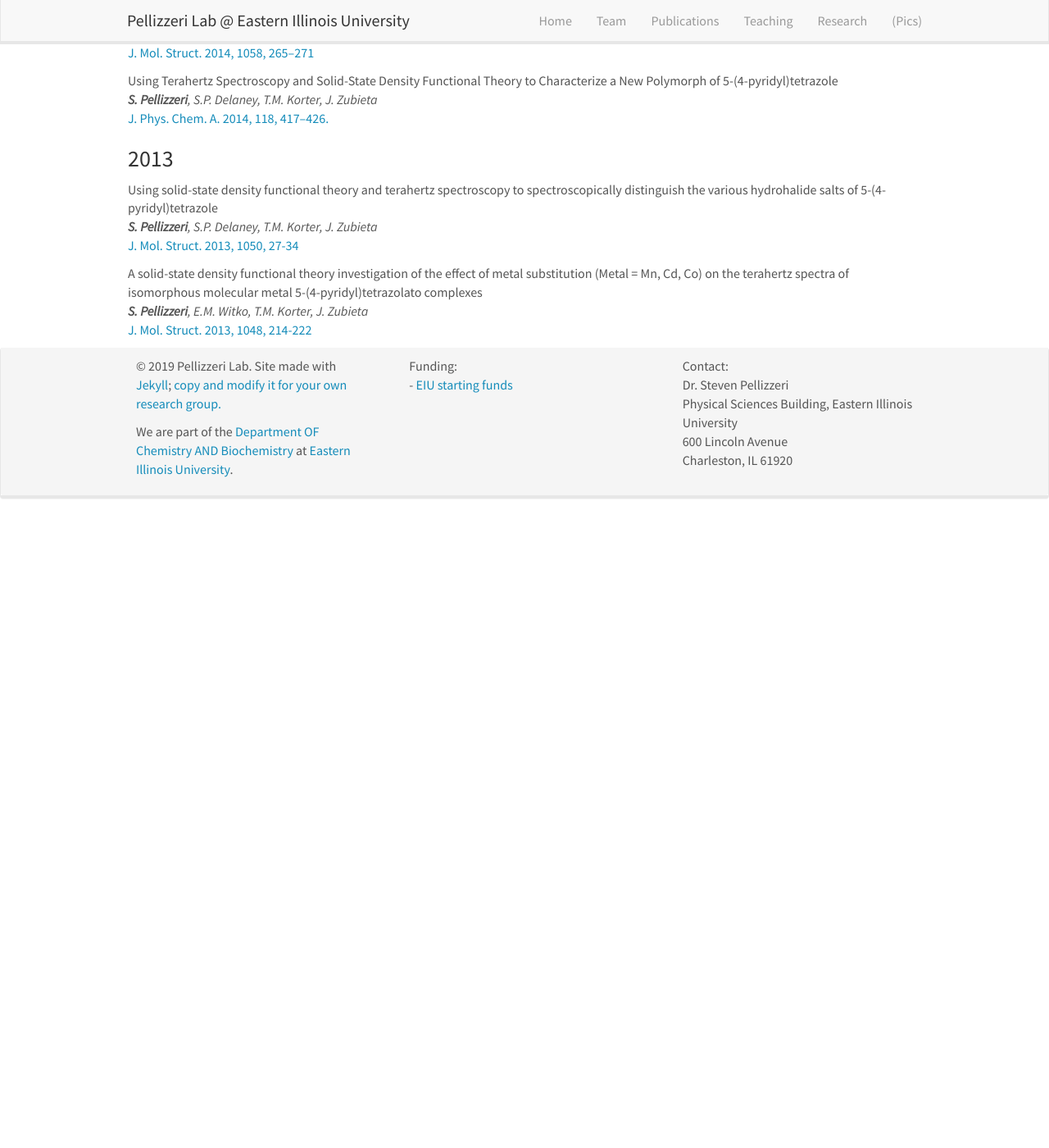
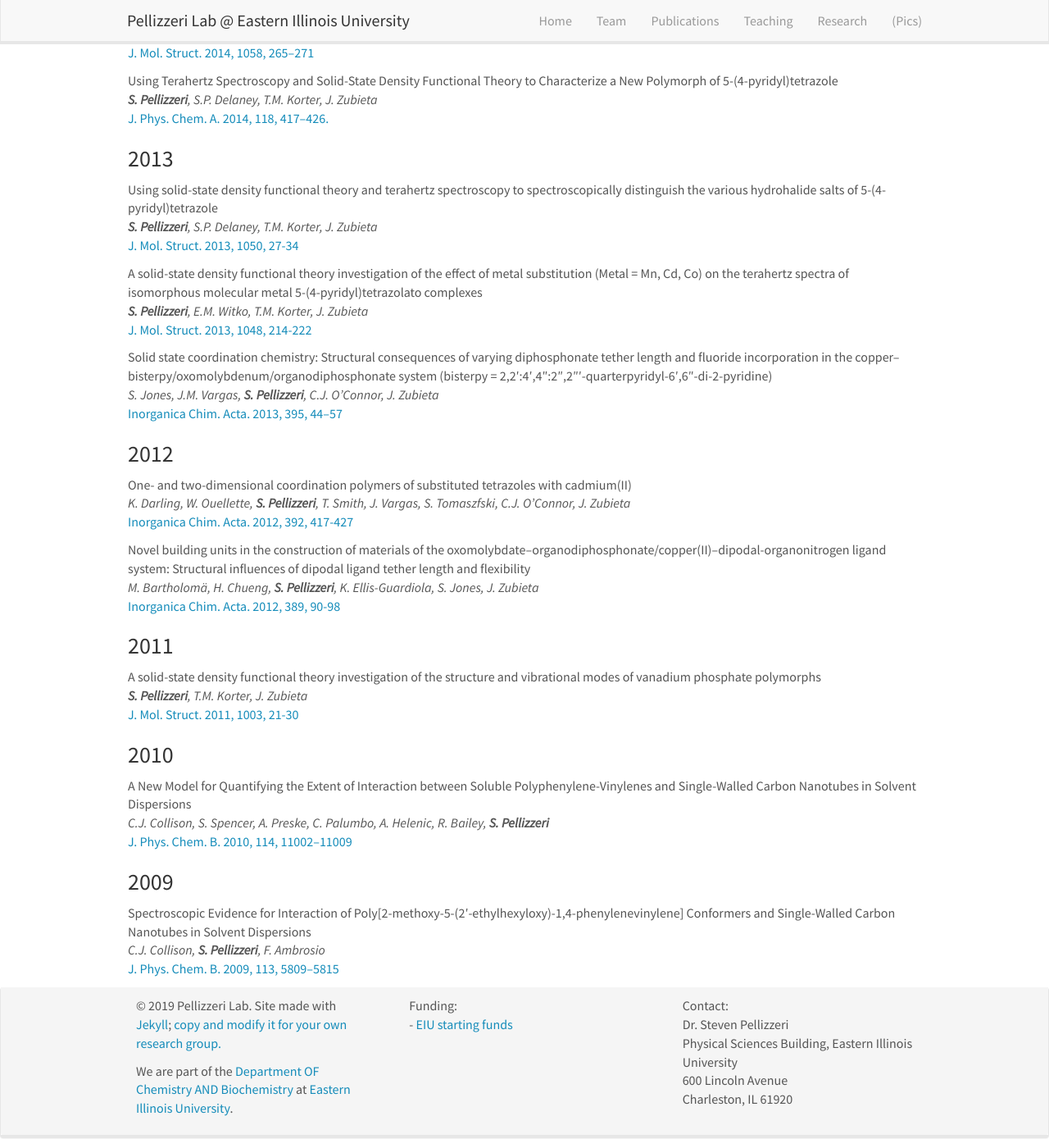
Before and after one commit to PellizzeriLab/PellizzeriLab.github.io, a Jekyll site: the page built from _pages/publications.md, in a window 1280 px wide and 1400 px high, scrolled down 2041 px. Shown: the whole window at 82% size. Built offline with Jekyll 4.4.1, drawn with Linux system fonts in a browser that asks for light colours; nearby versions of some CDN libraries; before the commit the page ends 2671 px from its top, so only the background shows below that.

Commit message:
Pub update

```diff
--- a/_data/publist.yml
+++ b/_data/publist.yml
@@ -98,3 +98,69 @@
   news2: ~
   title: "A solid-state density functional theory investigation of the effect of metal substitution (Metal = Mn, Cd, Co) on the terahertz spectra of isomorphous molecular metal 5-(4-pyridyl)tetrazolato complexes"
   year: 2013
+-
+  authors: "S. Jones, J.M. Vargas, **S. Pellizzeri**, C.J. O’Connor, J. Zubieta"
+  description: ~
+  highlight: 0
+  image: 1-s2.0-S0020169312006020-fx1.jpg
+  link:
+    display: "Inorganica Chim. Acta. 2013, 395, 44–57"
+    url: "https://doi.org/10.1016/j.ica.2012.10.023"
+  news2: ~
+  title: "Solid state coordination chemistry: Structural consequences of varying diphosphonate tether length and fluoride incorporation in the copper–bisterpy/oxomolybdenum/organodiphosphonate system (bisterpy = 2,2′:4′,4″:2″,2″′-quarterpyridyl-6′,6″-di-2-pyridine)"
+  year: 2013
+-
+  authors: "K. Darling, W. Ouellette, **S. Pellizzeri**, T. Smith, J. Vargas, S. Tomaszfski, C.J. O’Connor, J. Zubieta"
+  description: ~
+  highlight: 0
+  image: 1-s2.0-S0020169312003490-fx1.jpg
+  link:
+    display: "Inorganica Chim. Acta. 2012, 392, 417-427"
+    url: "https://doi.org/10.1016/j.ica.2012.05.019"
+  news2: ~
+  title: "One- and two-dimensional coordination polymers of substituted tetrazoles with cadmium(II)"
+  year: 2012
+-
+  authors: "M. Bartholomä, H. Chueng, **S. Pellizzeri**, K. Ellis-Guardiola, S. Jones, J. Zubieta"
+  description: ~
+  highlight: 0
+  image: 1-s2.0-S0020169312000126-fx1.jpg
+  link:
+    display: "Inorganica Chim. Acta. 2012, 389, 90-98"
+    url: "https://doi.org/10.1016/j.ica.2012.01.011"
+  news2: ~
+  title: "Novel building units in the construction of materials of the oxomolybdate–organodiphosphonate/copper(II)–dipodal-organonitrogen ligand system: Structural influences of dipodal ligand tether length and flexibility"
+  year: 2012
+-
+  authors: "**S. Pellizzeri**, T.M. Korter, J. Zubieta"
+  description: ~
+  highlight: 0
+  image: 1-s2.0-S0022286011005229-gr2.jpg
+  link:
+    display: "J. Mol. Struct. 2011, 1003, 21-30"
+    url: "https://doi.org/10.1016/j.molstruc.2011.06.047"
+  news2: ~
+  title: "A solid-state density functional theory investigation of the structure and vibrational modes of vanadium phosphate polymorphs"
+  year: 2011
+-
+  authors: "C.J. Collison, S. Spencer, A. Preske, C. Palumbo, A. Helenic, R. Bailey, **S. Pellizzeri**"
+  description: ~
+  highlight: 0
+  image: 1-s2.0-S0022286011005229-gr2.jpg
+  link:
+    display: "J. Phys. Chem. B. 2010, 114, 11002–11009"
+    url: "https://doi.org/10.1021/jp104705y"
+  news2: ~
+  title: "A New Model for Quantifying the Extent of Interaction between Soluble Polyphenylene-Vinylenes and Single-Walled Carbon Nanotubes in Solvent Dispersions"
+  year: 2010
+-
+  authors: "C.J. Collison, **S. Pellizzeri**, F. Ambrosio"
+  description: ~
+  highlight: 0
+  image: jp-2008-11241v_0004.gif
+  link:
+    display: "J. Phys. Chem. B. 2009, 113, 5809–5815"
+    url: "https://doi.org/10.1021/jp811241v"
+  news2: ~
+  title: "Spectroscopic Evidence for Interaction of Poly[2-methoxy-5-(2′-ethylhexyloxy)-1,4-phenylenevinylene] Conformers and Single-Walled Carbon Nanotubes in Solvent Dispersions"
+  year: 2009
--- a/_pages/publications.md
+++ b/_pages/publications.md
@@ -113,3 +113,43 @@ permalink: /publications/
 {% endif %}
 
 {% endfor %}
+
+### 2012
+{% for publi in site.data.publist %}
+
+{% if publi.year == 2012 %}
+{{ publi.title }} <br />
+  <em>{{ publi.authors }} </em><br /><a href="{{ publi.link.url }}">{{ publi.link.display }}</a>
+{% endif %}
+
+{% endfor %}
+
+### 2011
+{% for publi in site.data.publist %}
+
+{% if publi.year == 2011 %}
+{{ publi.title }} <br />
+  <em>{{ publi.authors }} </em><br /><a href="{{ publi.link.url }}">{{ publi.link.display }}</a>
+{% endif %}
+
+{% endfor %}
+
+### 2010
+{% for publi in site.data.publist %}
+
+{% if publi.year == 2010 %}
+{{ publi.title }} <br />
+  <em>{{ publi.authors }} </em><br /><a href="{{ publi.link.url }}">{{ publi.link.display }}</a>
+{% endif %}
+
+{% endfor %}
+
+### 2009
+{% for publi in site.data.publist %}
+
+{% if publi.year == 2009 %}
+{{ publi.title }} <br />
+  <em>{{ publi.authors }} </em><br /><a href="{{ publi.link.url }}">{{ publi.link.display }}</a>
+{% endif %}
+
+{% endfor %}
```
Also changed, not shown: images/pubpic/1-s2.0-S0020169312000126-fx1.jpg (added), images/pubpic/1-s2.0-S0020169312003490-fx1.jpg (added), images/pubpic/1-s2.0-S0020169312006020-fx1.jpg (added), images/pubpic/1-s2.0-S0022286011005229-gr2.jpg (added), images/pubpic/1-s2.0-S1387700311003960-fx1.jpg (added), images/pubpic/jp-2008-11241v_0004.gif (added), images/pubpic/jp-2010-04705y_0013.gif (added).
